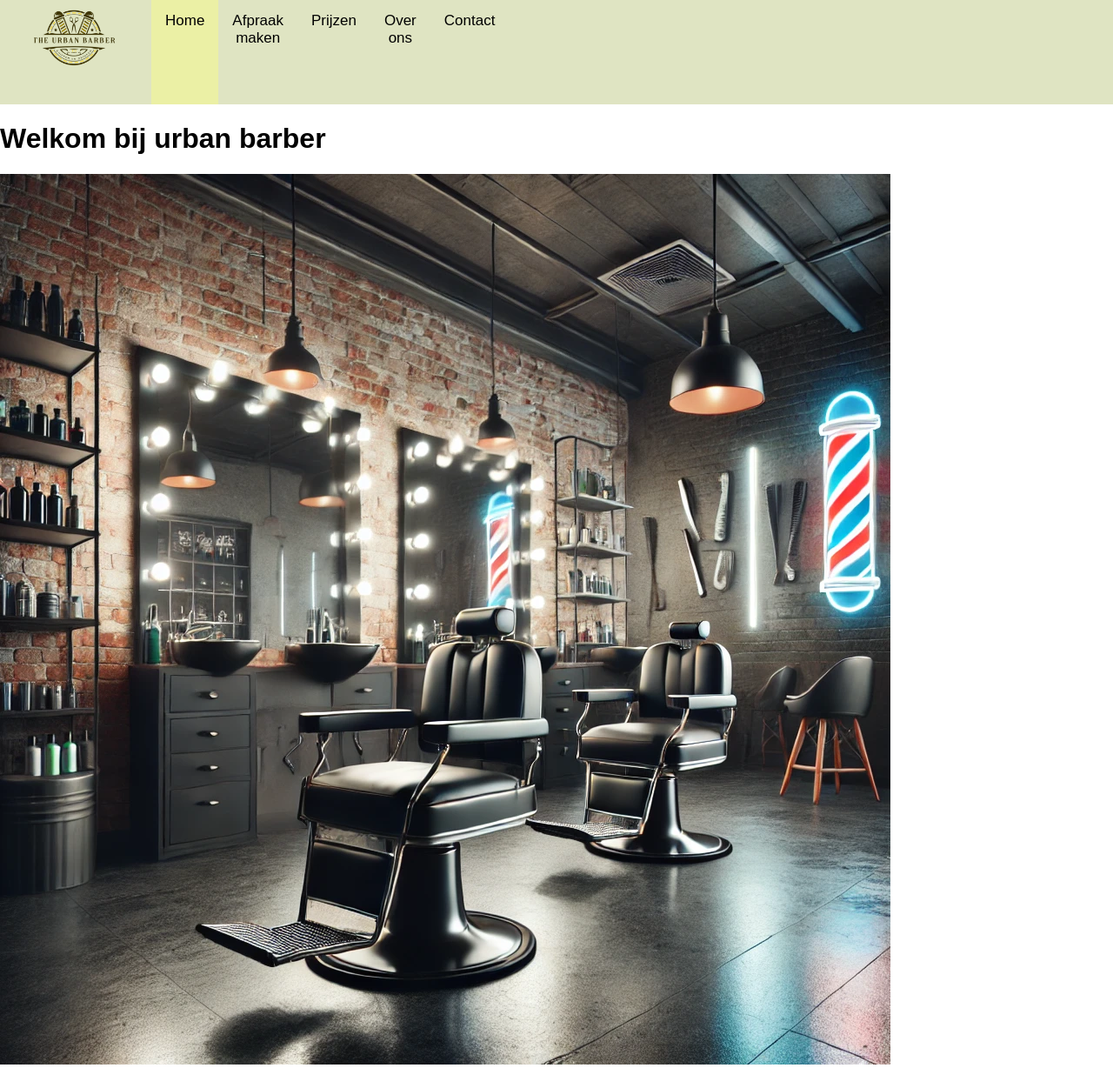
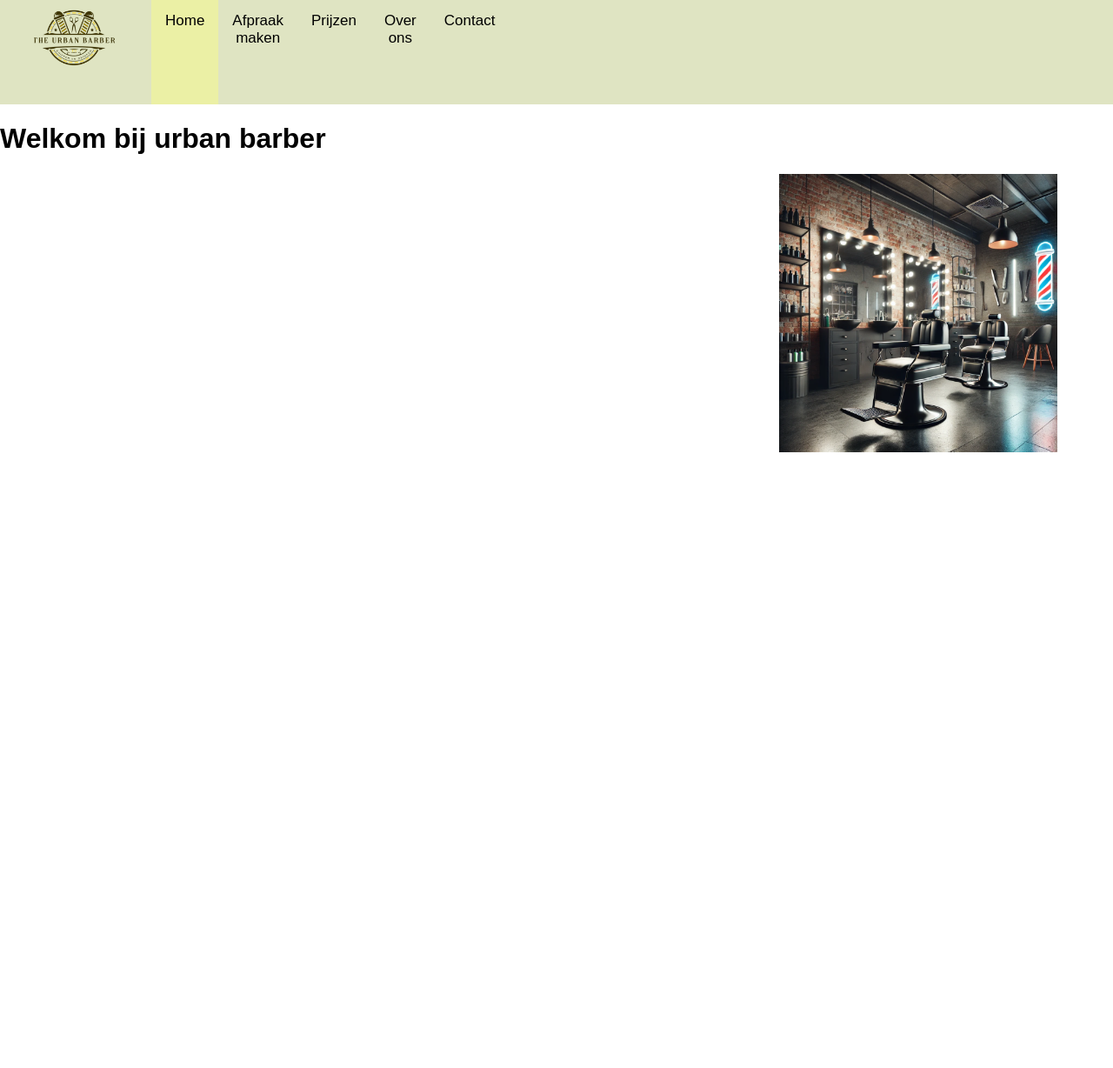
Before and after one commit to LuukDriel/Project, a PHP site: page / in a window 1280 px wide. Shown: the whole page at 87% size. After the commit the page ends 520 px from the top, so only its background shows below. Run offline with PHP 8.4, Linux system fonts and the light colour scheme.

Commit message:
update 1

```diff
--- a/CSS/Style.CSS
+++ b/CSS/Style.CSS
@@ -1,3 +1,4 @@
+/* algemeen CSS */
 html ,body {
     height: 100%;
     width: auto;
@@ -6,11 +7,27 @@ html ,body {
     font-family: Arial, sans-serif;
 }
 
+/* hoofdpagina */
 .Home-container {
     display: flex;
     display: inline;
 }
 
+.foto img {
+    display: block; /* Voorkom extra ruimte rond inline-afbeeldingen */
+    height: auto; /* Houd de verhoudingen correct */
+    width: 55%;
+    margin: 0 auto; /* Center afbeelding binnen de container */
+}
+
+.foto-barber img {
+    display: block;
+    height: auto;
+    width: 25%;
+    margin-left: 70%;
+}
+
+/* Menu */
 .topnav {
     display: flex;
     box-sizing: border-box;
@@ -19,14 +36,6 @@ html ,body {
     overflow: hidden;
     background-color: #d6ddb1c7;
 }
-
-.foto img {
-    width: 55%;
-    height: auto; /* Houd de verhoudingen correct */
-    display: block; /* Voorkom extra ruimte rond inline-afbeeldingen */
-    margin: 0 auto; /* Center afbeelding binnen de container */
-}
-
 
 .topnav a {
     float: left;
@@ -48,6 +57,7 @@ html ,body {
     color: rgb(0, 0, 0);
 }
 
+/* Contact pagina */
 textarea, input[type="text"] {
     width: 100%;
     max-width: 500px;
@@ -79,9 +89,3 @@ input[type="submit"] {
     padding: 50px;
     justify-content: center;
 }
-
-
-.homepagina {
-    display: block;
-    margin-right: auto;
-}
--- a/Index.html
+++ b/Index.html
@@ -17,8 +17,7 @@
     </div>
     <div class="Home-container">
         <div><h1>Welkom bij urban barber</h1></div>
-        <div class="homepagina"><img src="assets/image.png"></div>
-
+        <div class="foto-barber"><img src="assets/image.png"></div>
     </div>
 </body>
 </html>
```
